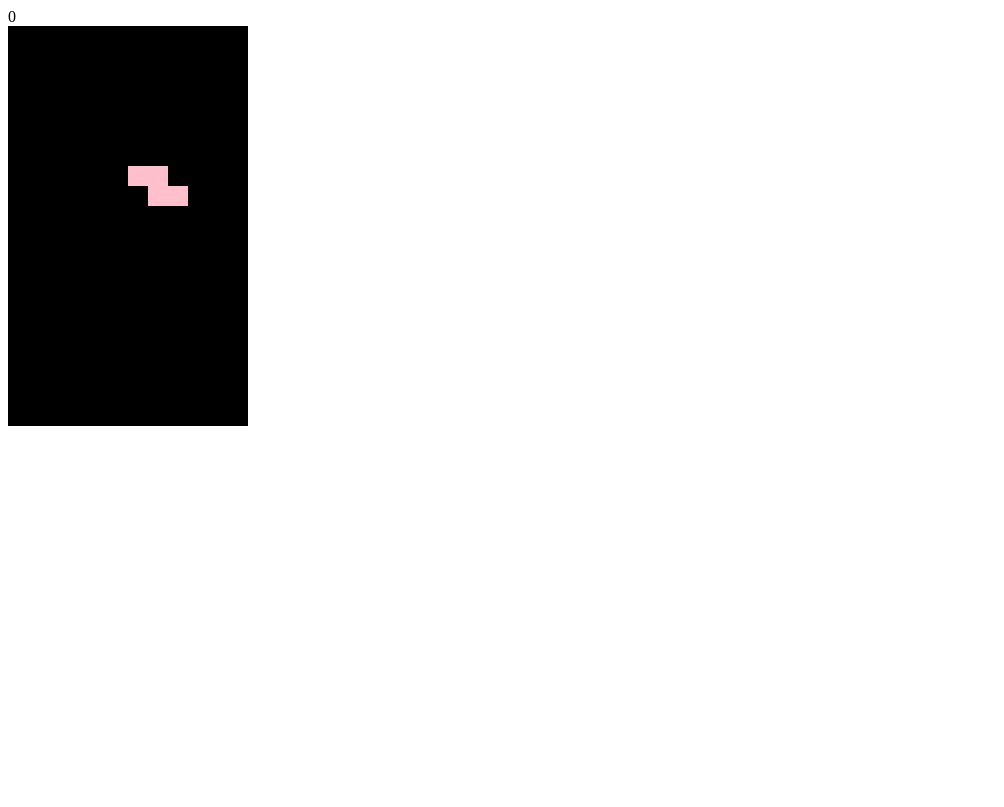
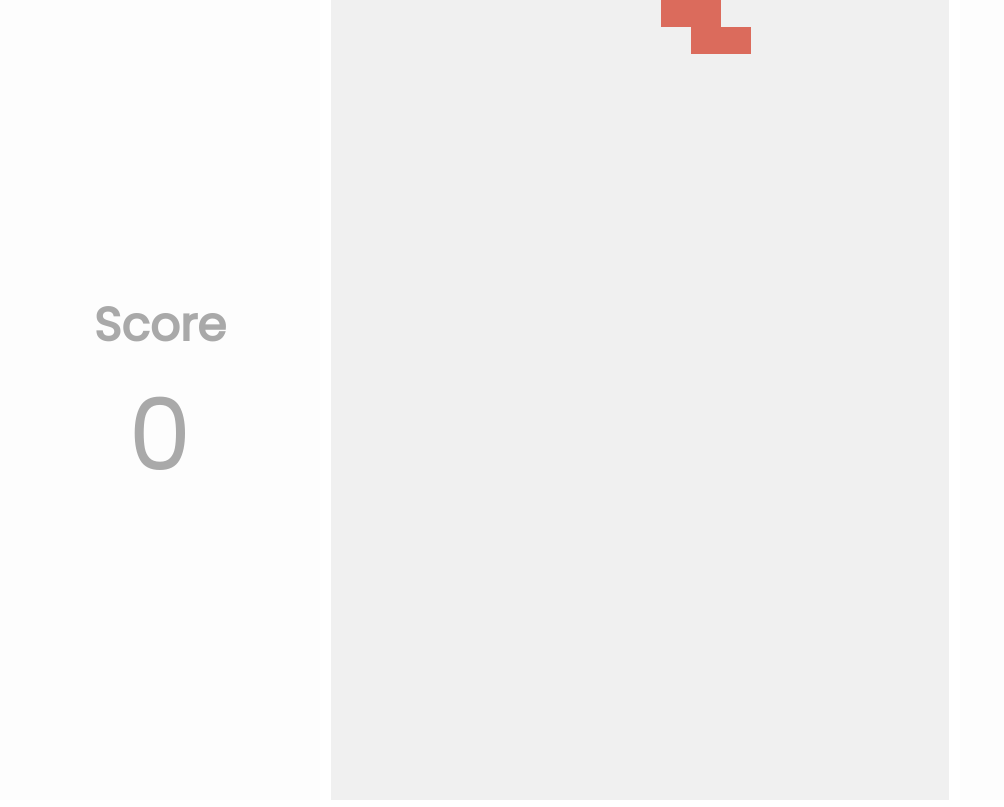
Before and after one commit to mckayarchibald/tetris, a plain HTML site: page index.html in a window 1280 px wide. Shown: the whole page, without its empty margins (0-1004 px from the left). Drawn offline with Linux system fonts and the light colour scheme.

Commit message:
added some styles and updated arena size

```diff
--- a/index.html
+++ b/index.html
@@ -2,10 +2,25 @@
 <html lang="en">
     <head>
         <title>Tetris</title>
+        <link rel="stylesheet" type="text/css" href="tetris.css" />
+        <link rel="preconnect" href="https://fonts.gstatic.com">
+        <link href="https://fonts.googleapis.com/css2?family=Poppins&display=swap" rel="stylesheet">
     </head>
     <body>
-        <div id="score"></div>
-        <canvas id="tetris" width="240" height="400"></canvas>
-        <script src="tetris.js"></script>
+        <div class="container">
+            <div class="side-column">
+                <div class="scorecard">
+                    <h3>Score</h3>
+                    <div id="score"></div>
+                </div>
+            </div>
+            <div>
+                <canvas id="tetris"></canvas>
+                <script src="tetris.js"></script>
+            </div>
+            <div class="side-column">
+                <div></div>
+            </div>
+        </div>
     </body>
 </html>
--- /dev/null
+++ b/tetris.css
@@ -0,0 +1,45 @@
+body {
+    padding: 0;
+    margin: 0;
+    overflow: hidden;
+    font-family: 'Poppins', sans-serif;
+}
+
+.container {
+    display: flex;
+    justify-content: space-between;
+    width: 100vw;
+    height: 100vh;
+    padding: 0;
+}
+
+.side-column {
+    display: flex;
+    flex-direction: column;
+    justify-content: center;
+    align-items: center;
+    width: 25vw;
+    height: 100vh;
+    padding: 0;
+    background-color: #FDFDFD;
+}
+
+.scorecard {
+    display: flex;
+    flex-direction: column;
+    align-items: center;
+    width: 100%;
+    font-size: 40px;
+    color: #A9A9A9;
+}
+
+.scorecard h3 {
+    margin: 0;
+}
+
+#score {
+    display: flex;
+    justify-content: center;
+    width: 100%;
+    font-size: 100px;
+}
--- a/tetris.js
+++ b/tetris.js
@@ -1,7 +1,9 @@
 const canvas = document.getElementById('tetris');
 const context = canvas.getContext('2d');
 
-context.scale(20, 20);
+context.canvas.height = window.innerHeight;
+context.canvas.width = window.innerWidth * .483;
+context.scale(30, 27);
 
 function arenaSweep() {
     let rowCount = 1;
@@ -90,7 +92,7 @@ function createPiece(type) {
 }
 
 function draw() {
-    context.fillStyle = '#000';
+    context.fillStyle = '#F0F0F0';
     context.fillRect(0, 0, canvas.width, canvas.height);
 
     drawMatrix(arena, {x: 0, y: 0});
@@ -106,6 +108,10 @@ function drawMatrix(matrix, offset) {
             }
         });
     });
+}
+
+function getArenaSize(){
+    console.log('placeholder')
 }
 
 function merge(arena, player) {
@@ -186,7 +192,7 @@ function rotate(matrix, dir) {
 }
 
 let dropCounter = 0;
-let dropInterval = 100000;
+let dropInterval = 1000000;
 
 let lastTime = 0;
 function update(time = 0) {
@@ -206,17 +212,17 @@ function updateScore() {
     document.getElementById('score').innerText = player.score;
 }
 
-const arena = createMatrix(12, 20);
+const arena = createMatrix(22, 29);
 
 const colors = [
     null,
-    'red',
-    'blue',
-    'violet',
-    'green',
-    'purple',
-    'orange',
-    'pink'
+    '#588C7E',
+    '#689581',
+    '#ACBC8A',
+    '#ECD189',
+    '#F2B476',
+    '#E99469',
+    '#DB6B5C'
 ];
 
 const player = {
```
